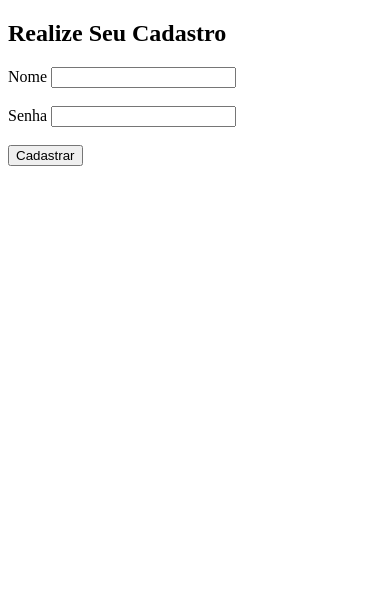
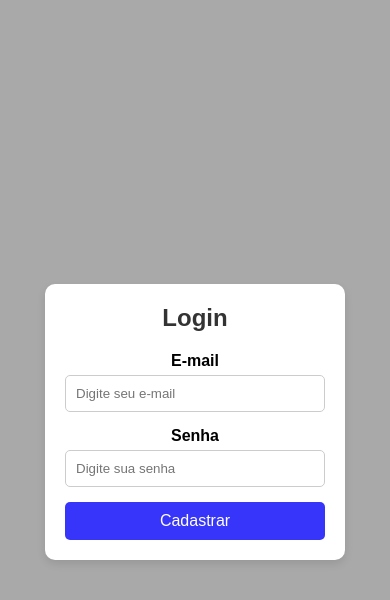
Before and after one commit to alekamorim/cadastr, a plain HTML site: page Alek/index.html in a window 390 px wide. Drawn offline with Linux system fonts and the light colour scheme.

Commit message:
Add files via upload

```diff
--- a/Alek/index.css
+++ b/Alek/index.css
@@ -1,71 +1,64 @@
+* {
+  margin: 0;
+  padding: 0;
+  box-sizing: border-box;
 
+}
 
-body {
+body, html {
+  height: 100%;
   font-family: Arial, sans-serif;
-    background-color: #f2f2f2;
   display: flex;
   justify-content: center;
   align-items: center;
-    height: 100vh;
-    margin: 0;
+  background-color: darkgray;
 }
 
-  div {
+.container {
+  display: flex;
+  justify-content: center;
+  align-items: center;
+  height: 100%;
+}
+
+.formulario {
   background-color: #fff;
   padding: 20px;
   border-radius: 10px;
-    box-shadow: 0 0 10px rgba(0, 0, 0, 0.1);
+  box-shadow: 0 4px 8px rgba(0, 0, 0, 0.1);
+  width: 300px;
+  text-align: center;
 }
 
-  h2 {
+.formulario h2 {
+  margin-bottom: 20px;
   color: #333;
-    margin-bottom: 20px;
 }
 
-  form {
-    display: flex;
-    flex-direction: column;
+.input-group {
+  margin-bottom: 15px;
 }
 
-  label {
-    margin-bottom: 10px;
+.input-group label {
+  display: block;
+  margin-bottom: 5px;
+  font-weight: bold;
 }
 
-  input {
+.input-group input {
+  width: 100%;
   padding: 10px;
   border: 1px solid #ccc;
   border-radius: 5px;
-    margin-bottom: 20px;
 }
 
-  button[type="clicar"] {
-    background-color: #4CAF50;
-    color: #fff;
-    padding: 10px 20px;
+button {
+  width: 100%;
+  padding: 10px;
+  background-color: #3835fa;
+  color: white;
   border: none;
   border-radius: 5px;
   cursor: pointer;
+  font-size: 16px;
 }
-
-  button[type="clicar"]:hover {
-    background-color: #3e8e41;
-  }
-
-  @media (max-width: 768px) {
-    div {
-      width: 90%;
-    }
-  }
-
-  @media (max-width: 480px) {
-    div {
-      width: 100%;
-      padding: 10px;
-    }
-    input {
-      margin-bottom: 10px;
-    }
-    button[type="clicar"] {
-      padding: 5px 10px;
-    }
-  }
--- a/Alek/index.html
+++ b/Alek/index.html
@@ -1,35 +1,28 @@
 <!DOCTYPE html>
-<html lang="en">
+<html lang="pt-br">
 <head>
-    <meta charset="UTF-8">
-    <meta name="viewport" content="width=device-width, initial-scale=1.0">
-    <link rel="stylesheet" type="text/css" href="cadastro.css" media="screen" />
-    <title>Cadastro</title>
+  <meta charset="UTF-8">
+  <meta name="viewport" content="width=device-width, initial-scale=1.0">
+  <title>Formulário de Login</title>
+  <link rel="stylesheet" href="index.css">
 </head>
-<style>
-    @media (max-width: 768px) {
-        #seçao {
-            width: 90%;
-        }
-    }
-</style>
 <body>
-    <div>
-        <h2>Realize Seu Cadastro</h2>
-        <form id="cadastroForm">
-            <label for="nome">Nome</label>
-            <input type="texto" id="nome" required>
-            <br>
-            <BR>
-            <label for="senha">Senha</label>
-            <input type="senha" id="senha" required>
-            <br>
-            <br>
-            <button type="clicar"> Cadastrar</button>
-        </form>
-
+  <div class="container">
+    <div class="formulario">
+      <h2>Login</h2>
+      <form id="loginForm">
+        <div class="input-group">
+          <label for="email">E-mail</label>
+          <input type="email" id="email" placeholder="Digite seu e-mail" required>
+        </div>
+        <div class="input-group">
+          <label for="senha">Senha</label>
+          <input type="password" id="senha" placeholder="Digite sua senha" required>
+        </div>
+        <button type="submit">Cadastrar</button>
+      </form>
     </div>
-
+  </div>
+  <script src="index.js"></script>
 </body>
-
 </html>
--- a/Alek/index.js
+++ b/Alek/index.js
@@ -1,13 +1,20 @@
-function validar() {
-    let nome = document.getElementById('nome').value;
-    let senha = document.getElementById('senha').value;
+document.getElementById('loginForm').addEventListener('submit', function(event) {
+    event.preventDefault();
 
-    let nomeValido = /^[13579]{5}$/.test(nome);
-    let senhaValido = /^[02468]{4}$/.test(senha);
+    const email = document.getElementById('email').value;
+    const senha = document.getElementById('senha').value;
 
-    if (nomeValido && senhaValida) {
-        alert('nome e senha validos!');
+
+    const senhaValida = /^(?=.*[a-z])(?=.*[A-Z])(?=.*\d)(?=.*[!@#$%^&*(),.?":{}|<>])[A-Za-z\d!@#$%^&*(),.?":{}|<>]{8,}$/;
+
+    if (email && senha) {
+      if (!senhaValida.test(senha)) {
+        alert('A senha deve ter pelo menos 8 caracteres, 1 letra maiúscula, 1 letra minúscula, 1 número e 1 caractere especial.');
+      } else {
+        alert('Cadastro realizado com sucesso!');
+
+      }
     } else {
-        alert('nome ou senha inválidos!\n\nLembre-se:\n- O nome deve conter')
+      alert('Por favor, preencha todos os campos.');
     }
-}
+  });
```
Lines whose indentation alone changed are shown as unchanged.
